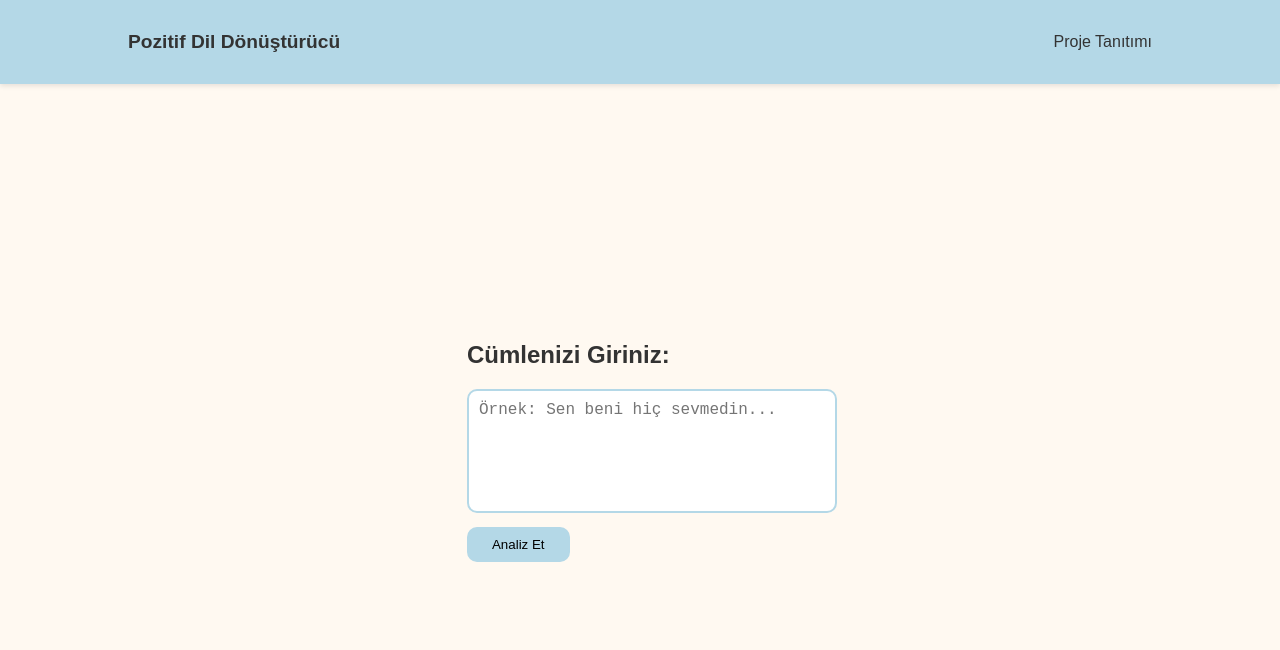
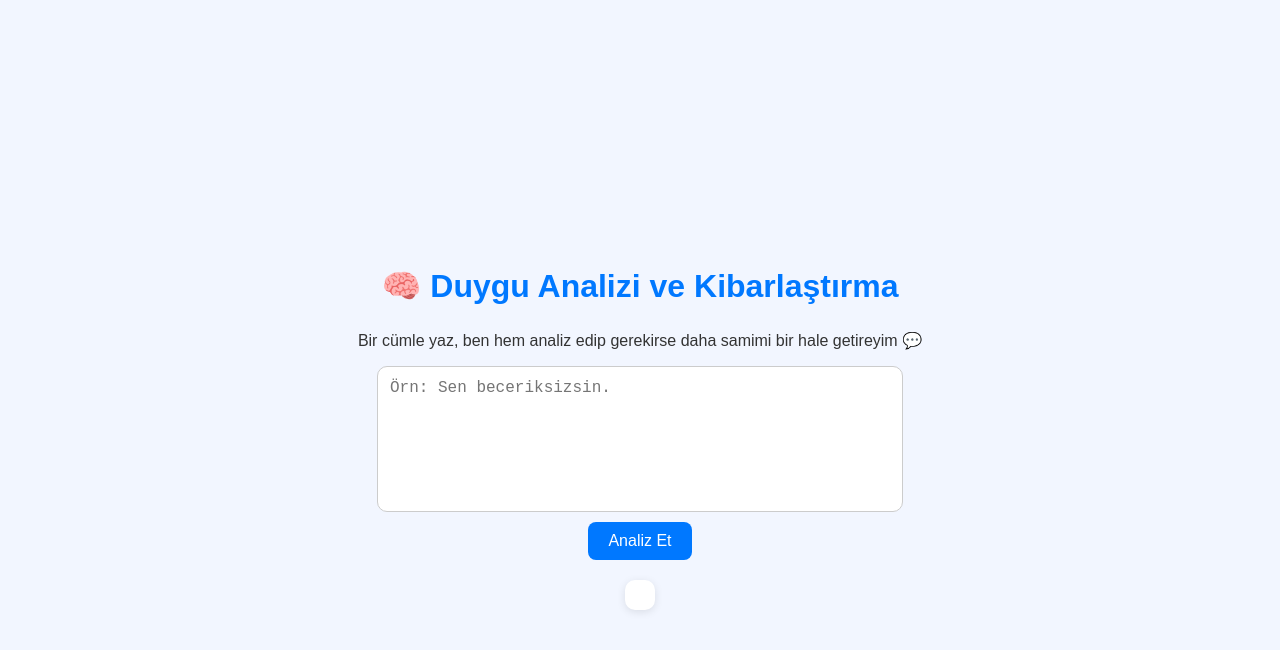
Before and after one commit to erva91/yayg-nlast-rma, a plain HTML site: page index.html in a window 1280 px wide. Drawn offline with Linux system fonts and the light colour scheme.

Commit message:
Revamp index.html for sentiment analysis feature
Updated the project title and enhanced the styling for better user experience. Added functionality for sentiment analysis and rephrasing of sentences.

```diff
--- a/index.html
+++ b/index.html
@@ -3,37 +3,111 @@
 <head>
   <meta charset="UTF-8">
   <meta name="viewport" content="width=device-width, initial-scale=1.0">
-  <title>Pozitif Dil Dönüştürücü (Akıllı Sürüm)</title>
-  <link rel="stylesheet" href="style.css">
+  <title>Duygu Analizi ve Kibarlaştırma</title>
+  <style>
+    body {
+      font-family: 'Poppins', sans-serif;
+      background: #f2f6ff;
+      color: #333;
+      display: flex;
+      flex-direction: column;
+      align-items: center;
+      justify-content: center;
+      min-height: 100vh;
+      padding: 20px;
+    }
+    h1 {
+      color: #0078ff;
+      margin-bottom: 10px;
+      text-align: center;
+    }
+    textarea {
+      width: 100%;
+      max-width: 500px;
+      height: 120px;
+      border-radius: 10px;
+      border: 1px solid #ccc;
+      padding: 12px;
+      font-size: 16px;
+      resize: none;
+      outline: none;
+      transition: 0.3s;
+    }
+    textarea:focus {
+      border-color: #0078ff;
+      box-shadow: 0 0 8px rgba(0,120,255,0.2);
+    }
+    button {
+      margin-top: 10px;
+      background-color: #0078ff;
+      color: white;
+      border: none;
+      padding: 10px 20px;
+      border-radius: 8px;
+      cursor: pointer;
+      font-size: 16px;
+      transition: 0.3s;
+    }
+    button:hover {
+      background-color: #005bcc;
+    }
+    .result {
+      margin-top: 20px;
+      max-width: 500px;
+      background: white;
+      padding: 15px;
+      border-radius: 10px;
+      box-shadow: 0 2px 8px rgba(0,0,0,0.1);
+    }
+    .label {
+      font-weight: bold;
+      color: #0078ff;
+    }
+  </style>
 </head>
 <body>
-  <nav>
-    <h1 class="logo">Pozitif Dil Dönüştürücü</h1>
-    <a href="#" id="project-info">Proje Tanıtımı</a>
-  </nav>
+  <h1>🧠 Duygu Analizi ve Kibarlaştırma</h1>
+  <p>Bir cümle yaz, ben hem analiz edip gerekirse daha samimi bir hale getireyim 💬</p>
+  <textarea id="input" placeholder="Örn: Sen beceriksizsin."></textarea>
+  <button onclick="analyze()">Analiz Et</button>
 
-  <main>
-    <section class="input-area">
-      <h2>Cümlenizi Giriniz:</h2>
-      <textarea id="sentenceInput" placeholder="Örnek: Sen beni hiç sevmedin..."></textarea>
-      <button id="analyzeBtn">Analiz Et</button>
-    </section>
+  <div class="result" id="result"></div>
 
-    <section class="result-area hidden" id="resultArea">
-      <h3 id="sentimentResult"></h3>
-      <p id="suggestions"></p>
-    </section>
+  <script>
+    async function analyze() {
+      const text = document.getElementById("input").value.trim();
+      const resultDiv = document.getElementById("result");
+      if (!text) {
+        resultDiv.innerHTML = "<p>Lütfen bir cümle yaz 😊</p>";
+        return;
+      }
 
-    <section class="project-info hidden" id="infoSection">
-      <h2>Proje Tanıtımı</h2>
-      <p>
-        Bu web sitesi, girilen bir cümlenin duygusal tonunu (pozitif veya negatif)
-        analiz eder. Negatif ifadeleri tespit ettiğinde, aynı anlamı daha kibar ve
-        pozitif bir dille ifade eden öneriler sunar.
-      </p>
-    </section>
-  </main>
+      resultDiv.innerHTML = "<p>Bir saniye, düşünmekteyim... 🤔</p>";
 
-  <script src="script.js"></script>
+      const apiKey = "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,"; // 🔑 Buraya kendi OpenAI API anahtarını yaz!
+
+      const response = await fetch("https://api.openai.com/v1/chat/completions", {
+        method: "POST",
+        headers: {
+          "Content-Type": "application/json",
+          "Authorization": `Bearer ${apiKey}`
+        },
+        body: JSON.stringify({
+          model: "gpt-3.5-turbo",
+          messages: [
+            {
+              role: "system",
+              content: "Sen samimi bir Türkçe duygu analiz ve kibarlaştırma asistanısın. Cümleleri pozitif, nötr veya negatif olarak sınıflandır. Eğer cümle nötr veya negatifse, onu daha samimi, yumuşak ve içten bir dille yeniden yaz. Cevabında önce duygu türünü belirt, sonra yeni cümleyi ver. Çok resmi olma, doğal konuş."
+            },
+            { role: "user", content: text }
+          ]
+        })
+      });
+
+      const data = await response.json();
+      const output = data.choices?.[0]?.message?.content || "Bir hata oluştu 😅";
+      resultDiv.innerHTML = `<p class='label'>Sonuç:</p><p>${output}</p>`;
+    }
+  </script>
 </body>
 </html>
```
